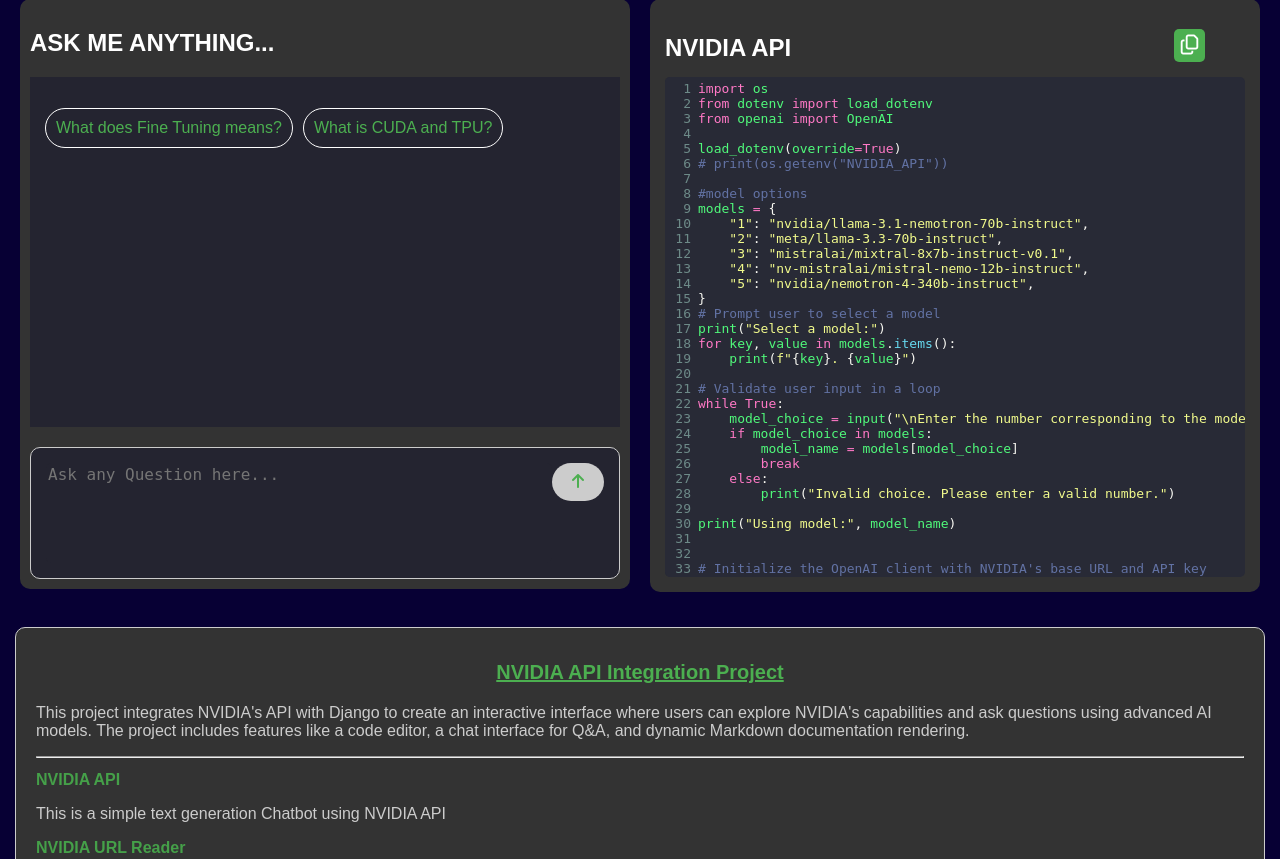
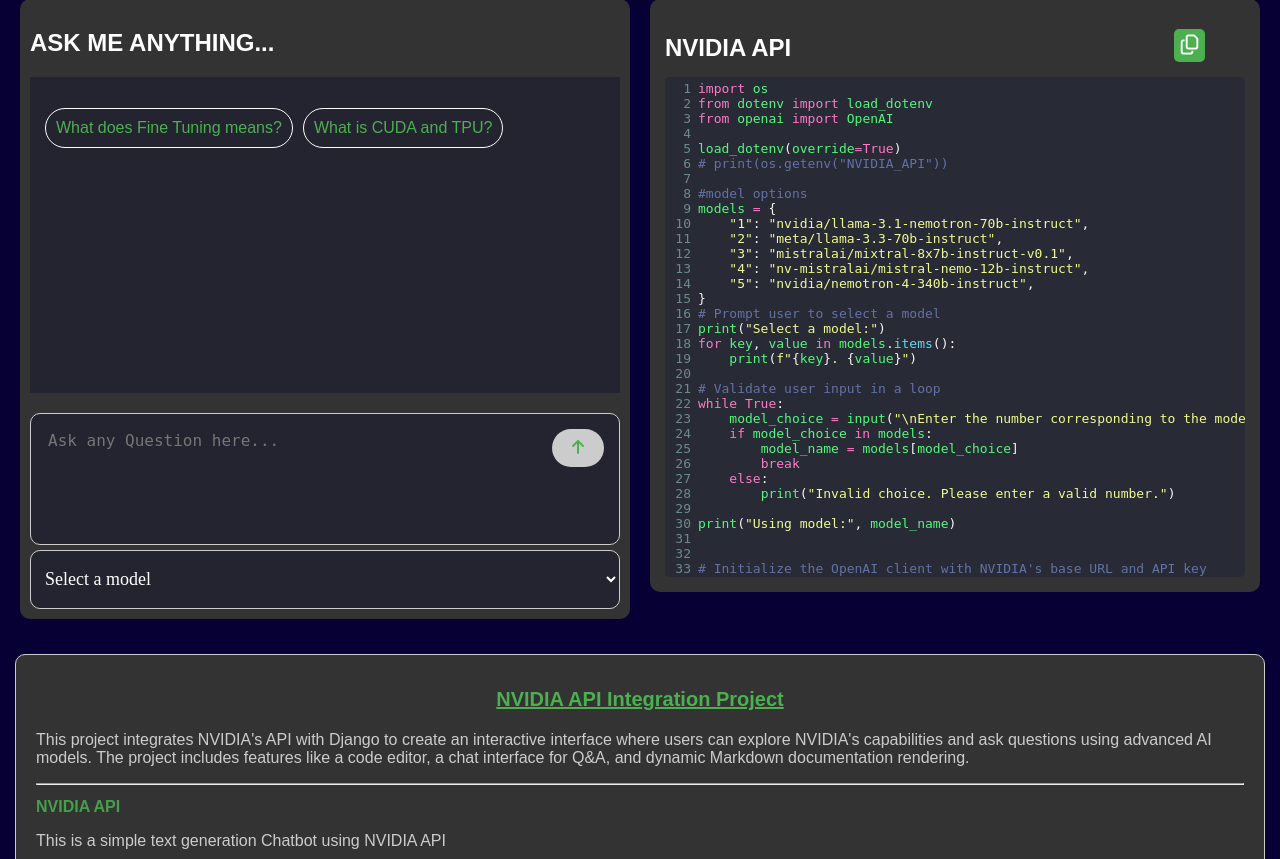
Before and after one commit to knpvt5/explanator-ai, a Django app: page /nvidia/ in a window 1280 px wide. Shown: the part 169-1028 px from the top of the page. Run offline with Django 5.2, Linux system fonts and the light colour scheme; parts of the project's set-up code (start-up, migrations or seed data) failed here and were passed over; some libraries are stand-ins or nearby versions.

Commit message:
model selection added

```diff
--- a/nvidia/static/styles/nvidia.css
+++ b/nvidia/static/styles/nvidia.css
@@ -110,7 +110,7 @@
 }
 
 .chat-box {
-  height: 570px;
+  height: 600px;
   background-color: #333;
   border-radius: 10px;
   padding: 10px;
@@ -124,7 +124,8 @@
 }
 
 .chat-messages {
-  flex-grow: 1;
+  /* flex-grow: 1; */
+  height: 1500px;
   overflow-y: auto;
   padding: 15px;
   display: flex;
@@ -320,6 +321,28 @@
   cursor: not-allowed;
 }
 
+.select-model{
+  height: 300px;
+  border: 1px solid #ccc;
+  margin-top: 5px;
+  border-radius: 10px;
+  background: #333;
+  overflow-y: auto;
+}
+
+.select-model select{
+  width: 100%;
+  height: 100%;
+  background: #242430;
+  font-size: large;
+  font-family: 'Times New Roman', Times, serif;
+  color: #fff;
+  border: none;
+  outline: none;
+  padding: 10px;
+  border-radius: 10px;
+}
+
 #markdown-preview {
   min-height: 550px;
   height: auto;
@@ -374,9 +397,6 @@
 }
 
 @media (max-width: 480px) {
-  .chat-box{
-    height: 600px;
-  }
   .chat-message pre {
     max-width: 200px;
     width: 90%;
--- a/nvidia/templates/nvidia/nvidia.html
+++ b/nvidia/templates/nvidia/nvidia.html
@@ -50,6 +50,16 @@
             <textarea id="user-input" placeholder="Ask any Question here..."></textarea>
             <button id="send-button"><i class="fa-solid fa-arrow-up"></i></button>
           </div>
+          <div class="select-model">
+            <select>
+              <option value="" disabled selected>Select a model</option>
+              <option value="model1">nvidia/llama-3.1-nemotron-70b-instruct</option>
+              <option value="model2">meta/llama-3.3-70b-instruct</option>
+              <option value="model3">mistralai/mixtral-8x7b-instruct-v0.1</option>
+              <option value="model4">nv-mistralai/mistral-nemo-12b-instruct</option>
+              <option value="model5">nvidia/nemotron-4-340b-instruct</option>
+            </select>
+          </div>
         </div>
         <div class="code-box">
           <div id="codeBox-above-space">
```
